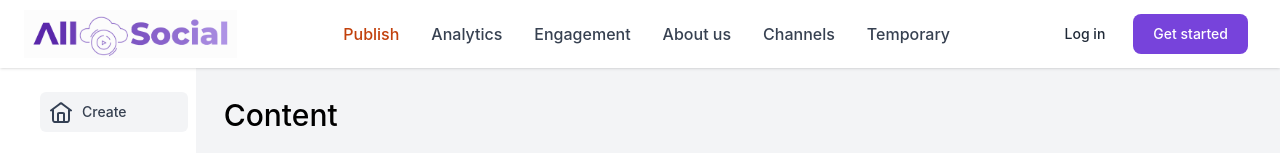
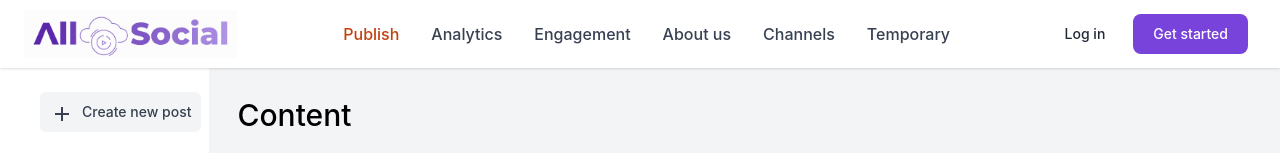
Before and after one commit to krishnakhadke11/Hacks24-CodeBullets, a React (Create React App) app in the folder client/: page / in a window 1280 px wide. Shown: the top 153 px of the page. Built offline with nearby package versions, Linux system fonts and the light colour scheme.

Commit message:
post added

```diff
--- a/client/src/components/Home/Home.js
+++ b/client/src/components/Home/Home.js
@@ -1,7 +1,16 @@
-import React from 'react'
+import React, { useState } from 'react'
 import Card from '../Card/Card'
+import AddIcon from '@mui/icons-material/Add';
+import CreatePostCard from '../Post Card/CreatePostCard';
 
 function Home() {
+
+  const [open, setOpen] = useState(false);
+
+  const openDialog = () => {
+    setOpen(true);
+}
+
   return (
     <div>
       <div className="flex flex-col lg:flex-row">
@@ -9,33 +18,21 @@ function Home() {
         <nav className="scroll-bar-show ml-8 flex flex-none flex-col overflow-y-auto px-2 py-6 hidden sm:flex">
           <ul className="space-y-3">
             <a
-              className="block select-none rounded-md p-[10px] text-sm text-gray-700 hover:bg-gray-50 bg-gray-100 font-medium"
-              href="/dashboard"
+              className="block select-none cursor-pointer rounded-md p-[10px] text-sm text-gray-700 hover:bg-gray-50 bg-gray-100 font-medium"
+              onClick={openDialog}
             >
               <li className="flex w-full items-center justify-between">
                 <div className="flex items-center gap-3">
                   <div className="h-5 w-5">
-                    <svg
-                      width="22"
-                      height="21"
-                      fill="none"
-                      xmlns="http://www.w3.org/2000/svg"
-                    >
-                      <path
-                        d="M8 20v-7.4c0-.56 0-.84.109-1.054a1 1 0 0 1 .437-.437C8.76 11 9.04 11 9.6 11h2.8c.56 0 .84 0 1.054.109a1 1 0 0 1 .437.437C14 11.76 14 12.04 14 12.6V20M1 8.5l9.04-6.78c.344-.258.516-.387.705-.437a1 1 0 0 1 .51 0c.189.05.36.179.705.437L21 8.5M3 7v9.8c0 1.12 0 1.68.218 2.108a2 2 0 0 0 .874.874C4.52 20 5.08 20 6.2 20h9.6c1.12 0 1.68 0 2.108-.218a2 2 0 0 0 .874-.874C19 18.48 19 17.92 19 16.8V7l-6.08-4.56c-.688-.516-1.033-.775-1.41-.874a2 2 0 0 0-1.02 0c-.377.1-.721.358-1.41.874L3 7Z"
-                        stroke="#344054"
-                        stroke-width="2"
-                        stroke-linecap="round"
-                        stroke-linejoin="round"
-                      ></path>
-                    </svg>
+                    <AddIcon/>
                   </div>
                   <div className="flex w-full items-center justify-between">
-                    <span>Create</span>
+                    <span>Create new post</span>
                   </div>
                 </div>
               </li>
             </a>
+            <CreatePostCard open={open} setOpen={setOpen}/>
             <a
               className="block select-none rounded-md p-[10px] text-sm text-gray-700 hover:bg-gray-50
           "
--- a/client/src/components/Post Card/CreatePostCard.js
+++ b/client/src/components/Post Card/CreatePostCard.js
@@ -1,7 +1,12 @@
 import React, { useState } from "react";
+import { Dialog } from '@mui/material'
 
-const CreatePostCard = () => {
+const CreatePostCard = ({ open, setOpen }) => {
   const [selectedImage, setSelectedImage] = useState(null);
+
+  const handleClose = () => {
+    setOpen(false);
+  };
 
   const handleImageChange = (e) => {
     const file = e.target.files[0];
@@ -15,8 +20,13 @@ const CreatePostCard = () => {
   };
 
   return (
+    <div>
+      <Dialog
+        open={open}
+        onClose={handleClose}
+        PaperProps={{ sx: { maxWidth: "unset" } }}
+      >
         <div className="max-w-md mx-auto p-4 space-y-4">
-      {/* Image Input */}
           <div>
             <label
               htmlFor="imageInput"
@@ -131,6 +141,8 @@ const CreatePostCard = () => {
             Post
           </button>
         </div>
+      </Dialog>
+    </div>
   );
 };
 
```
Also changed, not shown: 2 other files (tests, documents, lock files or other folders). Lines whose indentation alone changed are shown as unchanged.
